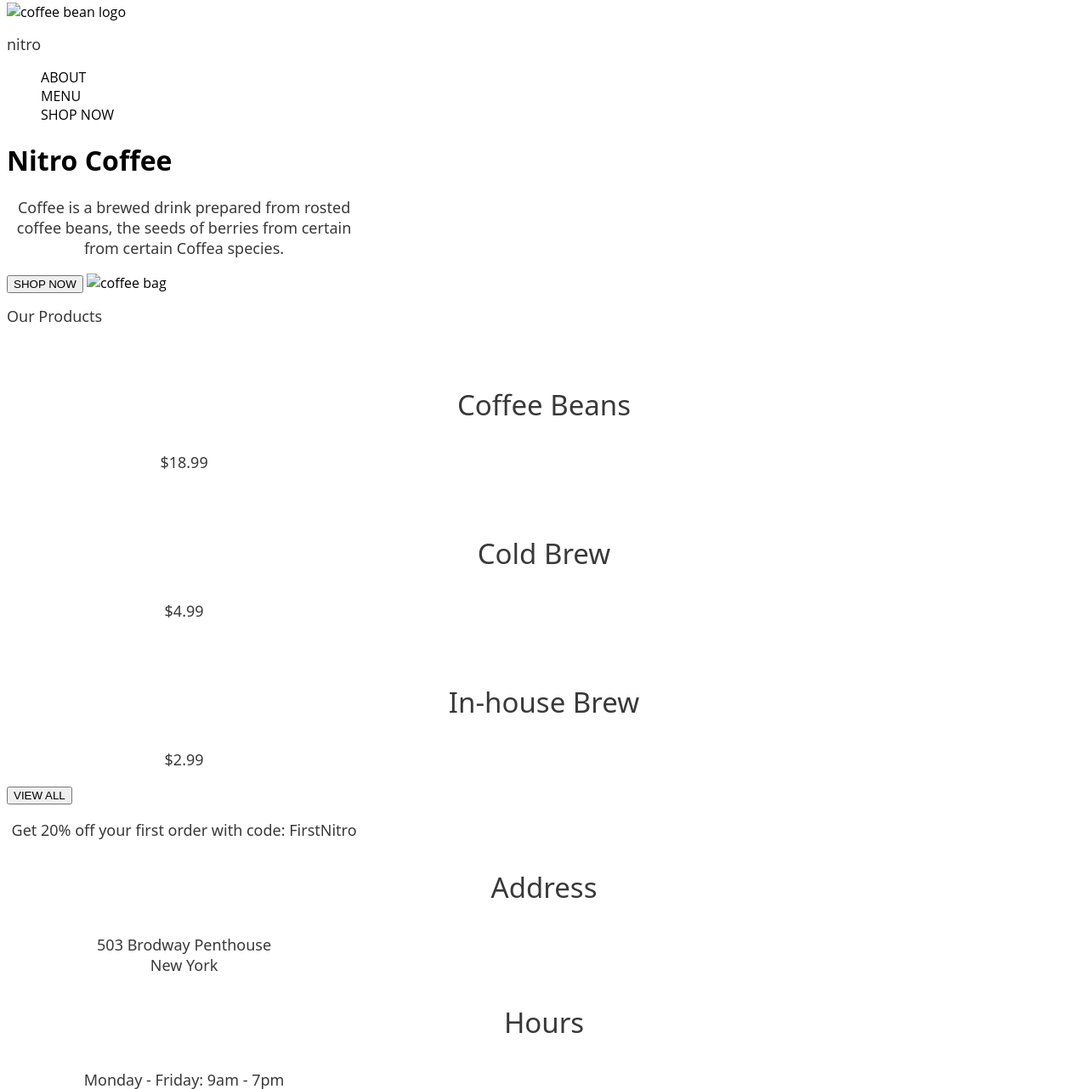
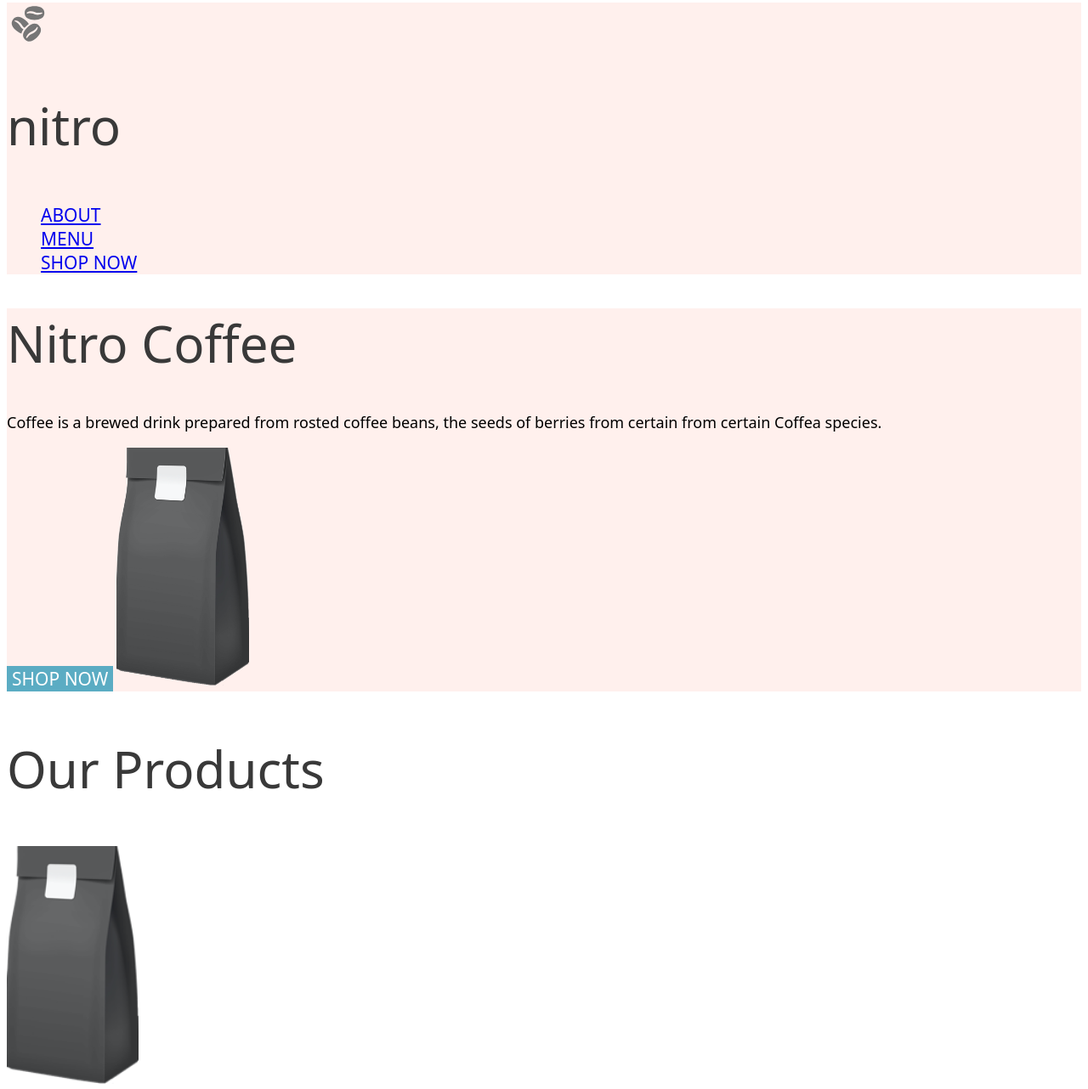
Before and after one commit to wanlopes/wanessa-lopes-coffeeshop, a plain HTML site: page index.html in a window 1280 px wide. Shown: the part 5-1287 px from the top of the page at 85% size. Drawn offline with Linux system fonts and the light colour scheme; files whose address does not match are found by name.

Commit message:
Renaming one of the css pages and adding style

```diff
--- a/css/global.css
+++ b/css/index.css
@@ -2,84 +2,86 @@
     width: 50px;
 }
 
-body {
-    font-family: 'Open Sans';
-    font-weight: 400;
+h2 {
+    font-family: system-ui, -apple-system, BlinkMacSystemFont, 'Segoe UI', Roboto, Oxygen, Ubuntu, Cantarell, 'Open Sans', 'Helvetica Neue', sans-serif;
+    color: #393939;
+    font-size: 60px;
+    font-weight: 300;
 }
 
 ul {
     list-style-type: none;
+    font-family: system-ui, -apple-system, BlinkMacSystemFont, 'Segoe UI', Roboto, Oxygen, Ubuntu, Cantarell, 'Open Sans', 'Helvetica Neue', sans-serif;
+    font-size: 21px;
+    font-weight: 400;
 }
 
-.name {
+nav {
+    background-color: #FFF0ED;
+}
+
+h1 {
+    font-family: system-ui, -apple-system, BlinkMacSystemFont, 'Segoe UI', Roboto, Oxygen, Ubuntu, Cantarell, 'Open Sans', 'Helvetica Neue', sans-serif;
     color: #393939;
-    font-family: system-ui, -apple-system, BlinkMacSystemFont, 'Segoe UI', Roboto, Oxygen, Ubuntu, Cantarell, 'Open Sans', 'Helvetica Neue', sans-serif;
+    font-size: 60px;
     font-weight: 300;
 }
 
-.options{
+p {
     font-family: system-ui, -apple-system, BlinkMacSystemFont, 'Segoe UI', Roboto, Oxygen, Ubuntu, Cantarell, 'Open Sans', 'Helvetica Neue', sans-serif;
+    font-size: 18px;
     font-weight: 400;
 }
 
-.menutitle {
+.coffeebeans {
+    height: 280px;
+}
+
+header {
+    background-color: #FFF0ED;
+}
+
+button {
+    font-family: system-ui, -apple-system, BlinkMacSystemFont, 'Segoe UI', Roboto, Oxygen, Ubuntu, Cantarell, 'Open Sans', 'Helvetica Neue', sans-serif;
+    color: #FFF;
+    font-size: 21px;
+    font-weight: 400;
+    background-color: #5BACC3;
+    border: none;
+}
+
+h2 {
     font-family: system-ui, -apple-system, BlinkMacSystemFont, 'Segoe UI', Roboto, Oxygen, Ubuntu, Cantarell, 'Open Sans', 'Helvetica Neue', sans-serif;
     font-size: 60px;
     font-weight: 300;
-    /* background-image: ; */
+}
+
+.images {
+    height: 280px;
 }
 
 .drinks {
-    background-color: #393939;
-    color: #FFF;
-    font-family: system-ui, -apple-system, BlinkMacSystemFont, 'Segoe UI', Roboto, Oxygen, Ubuntu, Cantarell, 'Open Sans', 'Helvetica Neue', sans-serif;
-    font-weight: 400;
-    text-align: center;
-}
-
-.hot {
-    background-color: #FFF0ED;
-}
-
-h3 {
-    color: #393939;
     font-family: system-ui, -apple-system, BlinkMacSystemFont, 'Segoe UI', Roboto, Oxygen, Ubuntu, Cantarell, 'Open Sans', 'Helvetica Neue', sans-serif;
     font-size: 33px;
     font-weight: 300;
-    text-align: center;
-}
-
-p {
-    color:#393939;
-    font-family: system-ui, -apple-system, BlinkMacSystemFont, 'Segoe UI', Roboto, Oxygen, Ubuntu, Cantarell, 'Open Sans', 'Helvetica Neue', sans-serif;
-    font-size: 18px;
-    font-weight: 400;
-    text-align: center;
-    width: 33%;
 }
 
 .price {
+    font-family: system-ui, -apple-system, BlinkMacSystemFont, 'Segoe UI', Roboto, Oxygen, Ubuntu, Cantarell, 'Open Sans', 'Helvetica Neue', sans-serif;
     color: #5BACC3;
-    font-family: system-ui, -apple-system, BlinkMacSystemFont, 'Segoe UI', Roboto, Oxygen, Ubuntu, Cantarell, 'Open Sans', 'Helvetica Neue', sans-serif;
     font-size: 18px;
     font-weight: 400;
-    text-align: center;
 }
 
-.cold {
-    background-color: #F7F7F7;
+.discount-tag {
+    font-family: system-ui, -apple-system, BlinkMacSystemFont, 'Segoe UI', Roboto, Oxygen, Ubuntu, Cantarell, 'Open Sans', 'Helvetica Neue', sans-serif;
+    color: #FFF;
+    font-size: 45px;
+    font-weight: 400;
+    font-style: bold;
+    background-color: #393939;
 }
 
-h2 {
-    color: #393939;
-    font-family: system-ui, -apple-system, BlinkMacSystemFont, 'Segoe UI', Roboto, Oxygen, Ubuntu, Cantarell, 'Open Sans', 'Helvetica Neue', sans-serif;
-    font-size: 18px;
-    font-weight: 300;
-    text-align: start;
+.info {
+    background-color: #FFF0ED;
 }
-
-.options2 {
-    font-size: 60px;
-    font-weight: 300;
-    text-align: center;
-}
--- /dev/null
+++ b/css/menu.css
@@ -0,0 +1,96 @@
+.logo {
+    width: 50px;
+}
+
+body {
+    font-family: 'Open Sans';
+    font-weight: 400;
+}
+
+ul {
+    list-style-type: none;
+}
+
+.nav {
+    color: #393939;
+    font-family: system-ui, -apple-system, BlinkMacSystemFont, 'Segoe UI', Roboto, Oxygen, Ubuntu, Cantarell, 'Open Sans', 'Helvetica Neue', sans-serif;
+    font-weight: 300;
+    font-size: 60px;
+}
+
+.nav-options{
+    font-family: system-ui, -apple-system, BlinkMacSystemFont, 'Segoe UI', Roboto, Oxygen, Ubuntu, Cantarell, 'Open Sans', 'Helvetica Neue', sans-serif;
+    font-weight: 400;
+    font-size: 21px;
+}
+
+.menutitle {
+    font-family: system-ui, -apple-system, BlinkMacSystemFont, 'Segoe UI', Roboto, Oxygen, Ubuntu, Cantarell, 'Open Sans', 'Helvetica Neue', sans-serif;
+    font-size: 60px;
+    font-weight: 300;
+    color: #FFF;
+}
+
+#boxtitle {
+    background-color: #393939;
+    width: 300px;
+    height: 200px;
+}
+
+.drinks {
+    background-color: #393939;
+    color: #FFF;
+    font-family: system-ui, -apple-system, BlinkMacSystemFont, 'Segoe UI', Roboto, Oxygen, Ubuntu, Cantarell, 'Open Sans', 'Helvetica Neue', sans-serif;
+    font-weight: 400;
+    text-align: center;
+    width: 100%;
+}
+
+.hot ,
+.pastries {
+    background-color: #FFF0ED;
+}
+
+h3 {
+    color: #393939;
+    font-family: system-ui, -apple-system, BlinkMacSystemFont, 'Segoe UI', Roboto, Oxygen, Ubuntu, Cantarell, 'Open Sans', 'Helvetica Neue', sans-serif;
+    font-size: 33px;
+    font-weight: 300;
+    text-align: center;
+}
+
+p {
+    color:#393939;
+    font-family: system-ui, -apple-system, BlinkMacSystemFont, 'Segoe UI', Roboto, Oxygen, Ubuntu, Cantarell, 'Open Sans', 'Helvetica Neue', sans-serif;
+    font-size: 18px;
+    font-weight: 400;
+    width: 33%;
+    text-align: center;
+}
+
+.price {
+    color: #5BACC3;
+    font-family: system-ui, -apple-system, BlinkMacSystemFont, 'Segoe UI', Roboto, Oxygen, Ubuntu, Cantarell, 'Open Sans', 'Helvetica Neue', sans-serif;
+    font-size: 18px;
+    font-weight: 400;
+    text-align: center;
+    margin-left: 39rem;
+}
+
+.cold {
+    background-color: #F7F7F7;
+}
+
+h2 {
+    color: #393939;
+    font-family: system-ui, -apple-system, BlinkMacSystemFont, 'Segoe UI', Roboto, Oxygen, Ubuntu, Cantarell, 'Open Sans', 'Helvetica Neue', sans-serif;
+    font-size: 18px;
+    font-weight: 300;
+    text-align: start;
+}
+
+.options {
+    font-size: 60px;
+    font-weight: 300;
+    text-align: center;
+}
--- a/index.html
+++ b/index.html
@@ -3,18 +3,18 @@
 <head>
     <meta charset="UTF-8">
     <meta name="viewport" content="width=device-width, initial-scale=1.0">
-    <link rel="stylesheet" typetext="text/css" href="css/global.css">
+    <link rel="stylesheet" typetext="text/css" href="css/index.css">
     <title>Coffee Shop - Home</title>
 </head>
 
 <body>
     <nav>
-        <img scr="" alt="coffee bean logo">
+        <img class="logo" src="assets\Assets\coffee-beans-logo-and-footer.svg" alt="coffee bean logo">
         <h2>nitro</h2>
         <ul>
-            <li><a>ABOUT</a></li>
-            <li><a>MENU</a></li>
-            <li><a>SHOP NOW</a></li>
+            <li><a href="about">ABOUT</a></li>
+            <li><a href="menu">MENU</a></li>
+            <li><a href="shopnow">SHOP NOW</a></li>
         </ul>
     </nav>
 
@@ -22,39 +22,39 @@
         <h1>Nitro Coffee</h1>
         <p>Coffee is a brewed drink prepared from rosted coffee beans, the seeds of berries from certain from certain Coffea species.</p>
         <button>SHOP NOW</button>
-        <img scr="" alt="coffee bag"/>
+        <img class="coffeebeans" src="C:\dev\Brainstation\wanessa-lopes-coffeeshop\assets\Assets\coffeebeans-hero.png" alt="coffee bag"/>
     </header>
 
     <section>
         <h2>Our Products</h2>
 
         <div>
-            <img/>
-            <h3>Coffee Beans</h3>
-            <p>$18.99</p>
+            <img class="images" src="assets\Assets\coffeebeans.png" alt="coffee bag"/>
+            <h3 class="drinks">Coffee Beans</h3>
+            <p class="price">$18.99</p>
         </div>
 
         <div>
-            <img>
-            <h3>Cold Brew</h3>
-            <p>$4.99</p>
+            <img class="images" src="assets\Assets\coldbrew.png" alt="cold brew"/>
+            <h3 class="drinks">Cold Brew</h3>
+            <p class="price">$4.99</p>
         </div>
 
         <div>
-            <img/>
-            <h3>In-house Brew</h3>
-            <p>$2.99</p>
+            <img class="images" src="assets\Assets\inhousebrew.png" alt="in-house brew"/>
+            <h3 class="drinks">In-house Brew</h3>
+            <p class="price">$2.99</p>
         </div>
 
         <button>VIEW ALL</button>
     </section>
 
     <section>
-        <p>Get 20% off your first order with code: FirstNitro</p>
+        <p class="discount-tag">Get 20% off your first order with code: FirstNitro</p>
     </section>
 </body>
 
-<footer>
+<footer class="info">
     <div>
         <h3>Address</h3>
         <p>503 Brodway Penthouse<br/>New York</p>
```
Also changed, not shown: pages/menu.html (+10 -10 lines).
